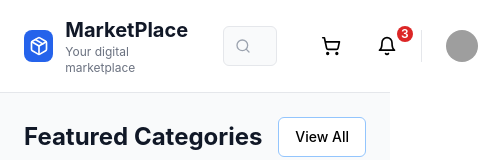
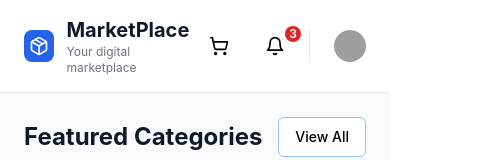
Before and after one commit to MachineKe/beyond-ui, a React (Vite) app: page /marketplace in a window 390 px wide. Shown: the top 160 px of the page, 478 px wide, since content can reach past the window. Built offline with nearby package versions, Linux system fonts and the light colour scheme; grey boxes are pictures that could not be loaded.

Commit message:
improve responsiveness

```diff
--- a/src/components/Marketplace/components/MarketplaceHeader.tsx
+++ b/src/components/Marketplace/components/MarketplaceHeader.tsx
@@ -46,18 +46,7 @@ export const MarketplaceHeader: React.FC<MarketplaceHeaderProps> = ({
             </div>
           </div>
 
-          {/* Center Section - Search */}
-          <div className="flex-1 max-w-2xl mx-8">
-            <div className="relative">
-              <Search className="absolute left-3 top-1/2 transform -translate-y-1/2 h-4 w-4 text-gray-400" />
-              <Input
-                placeholder="Search products, brands, categories..."
-                value={searchQuery}
-                onChange={(e) => onSearchChange(e.target.value)}
-                className="pl-10 bg-gray-50 border-gray-200 focus:bg-white"
-              />
-            </div>
-          </div>
+
 
           {/* Right Section */}
           <div className="flex items-center space-x-3">
```
